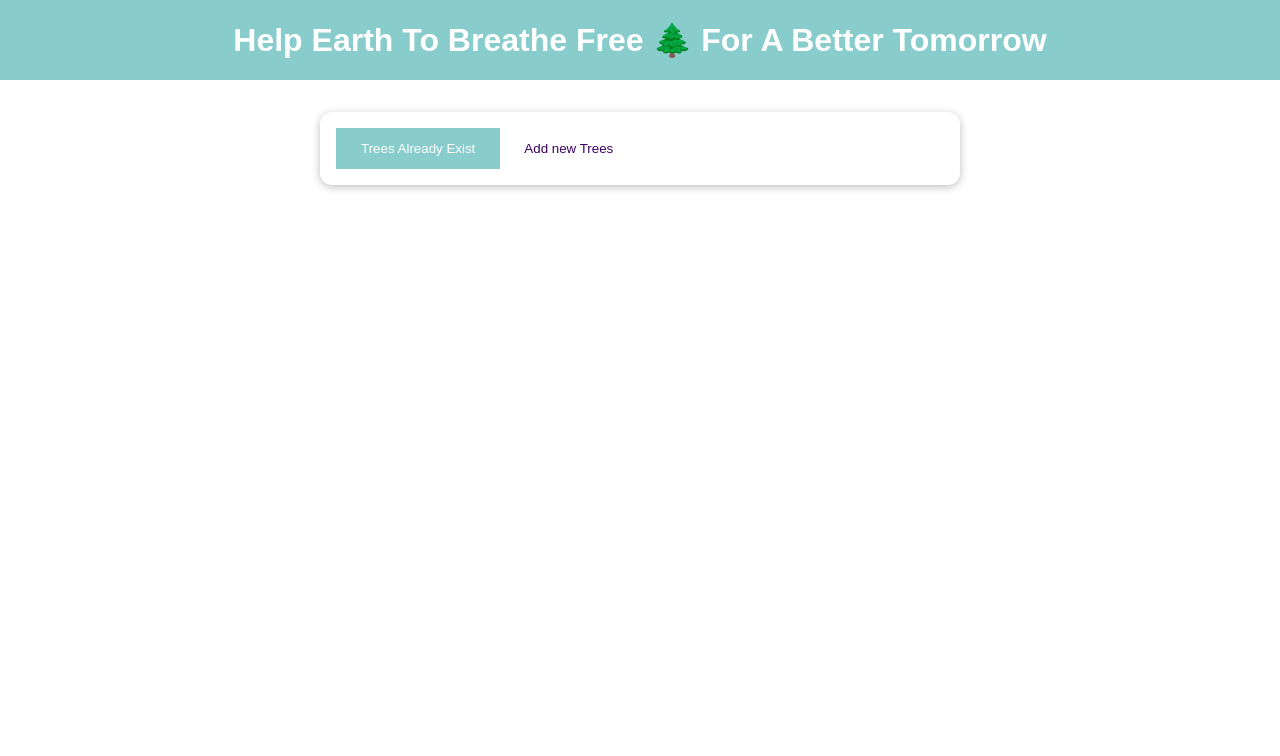
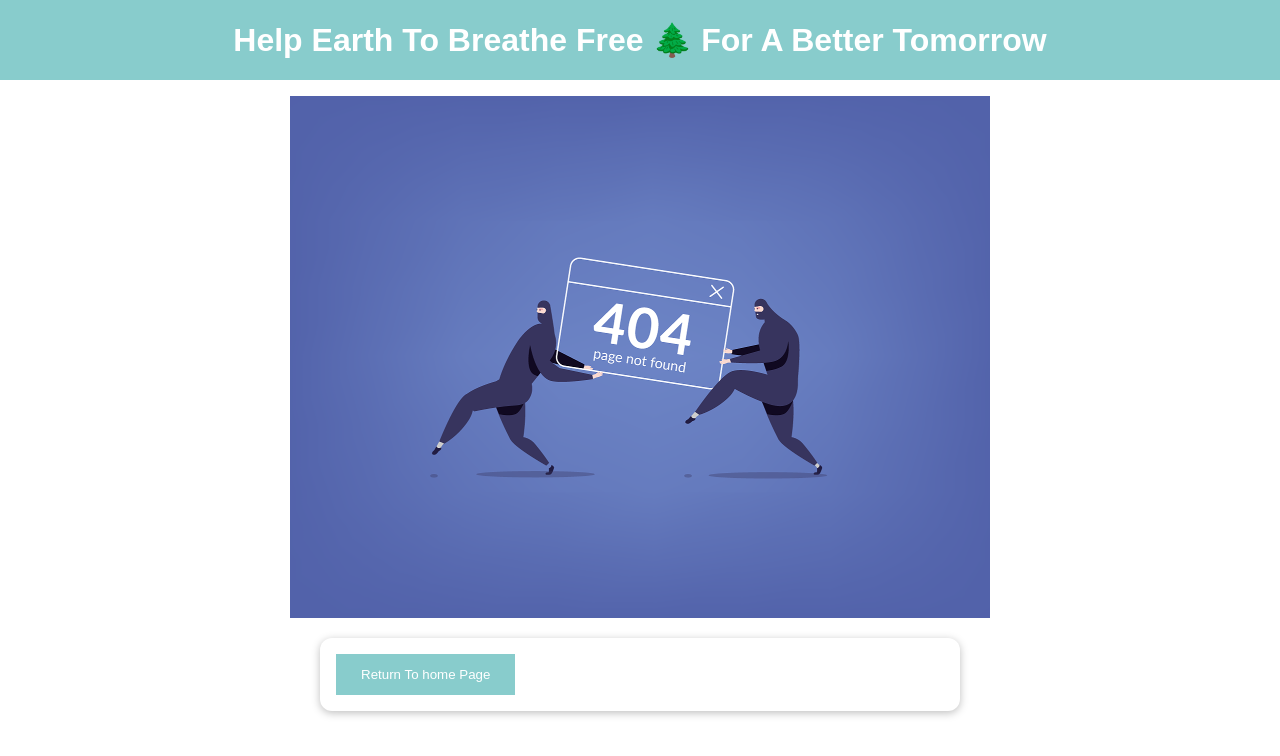
Before and after one commit to Ge6ben/Vue-Routing, a Vue app: page /404 in a window 1280 px wide. Shown: the top 756 px of the page. Built offline with nearby package versions, Linux system fonts and the light colour scheme; no server answers.

Commit message:
Implemnt not found page

```diff
--- a/package.json
+++ b/package.json
@@ -10,9 +10,10 @@
   "dependencies": {
     "core-js": "^3.6.5",
     "firebase": "^9.6.0",
+    "router": "^1.3.6",
     "uuid": "^8.3.2",
     "vue": "^3.0.0",
-    "vue-router": "^4.0.0-0"
+    "vue-router": "^4.0.12"
   },
   "devDependencies": {
     "@vue/cli-plugin-babel": "~4.5.0",
--- a/src/App.vue
+++ b/src/App.vue
@@ -2,17 +2,21 @@
   <main>
 
    <TheHeader />
-    <the-tree></the-tree>
+    <!-- <the-tree></the-tree> -->
+    <router-view></router-view>
+    <!-- <not-found></not-found> -->
    </main>
 </template>
 
 <script>
-import TheTree from './components/treeFiles/TheTrees.vue';
+// import TheTree from './components/treeFiles/TheTrees.vue';
 import TheHeader from './components/layouts/TheNav.vue';
+// import notFound from './components/UI/NotFoundPage.vue'
 export default {
   components:{
-    TheTree,
-    TheHeader
+    // TheTree,
+    TheHeader,
+    // notFound
 
   }
 }
--- /dev/null
+++ b/src/components/UI/NotFoundPage.vue
@@ -0,0 +1,43 @@
+<template>
+<div>
+<img :src="notFoundImage">
+
+</div>
+
+     <base-card>
+            <base-button  class="btn">Return To home Page</base-button>
+</base-card>
+</template>
+
+<script>
+import notFound from '../../assests/notfound.png'
+import BaseCard from '../UI/BaseCard.vue';
+import BaseButton from '../UI/BaseButton.vue'
+
+export default {
+    components:{
+        BaseCard,
+        BaseButton
+    },
+    data(){
+return{
+    notFoundImage:notFound
+}
+    }
+}
+</script>
+
+
+<style scoped>
+div{
+
+    width: 700px;
+    margin: 1em auto;
+}
+img{
+    width: 100%;
+}
+.btn{
+    margin: 0 auto;
+}
+</style>
--- a/src/main.js
+++ b/src/main.js
@@ -1,9 +1,27 @@
 import { createApp } from 'vue';
-
+import {createRouter,createWebHistory} from 'vue-router'
 // import firebase from 'firebase/compat/app'
 // import  initializeApp from 'firebase/app';
+// import TreesContainer from './components/treeFiles/TreesContainer';
+import NotFoundPage from './components/UI/NotFoundPage'
 
 import App from './App.vue';
+import TheTrees from './components/treeFiles/TheTrees.vue';
+
+
+const router = createRouter({
+    history:createWebHistory(),
+    routes:[
+
+        {
+            path:'/',component:TheTrees
+        }
+        ,{
+
+            path:'/404' , component:NotFoundPage
+        }
+    ]
+})
 
 // Import the functions you need from the SDKs you need
 // import { initializeApp } from "firebase/compat/app";
@@ -26,7 +44,7 @@ import App from './App.vue';
 
 // console.log(firebase)
 const app = createApp(App);
-
+app.use(router)
 // firebase.initializeApp(firebaseConfig);
 
 app.mount('#app');
```
Also changed, not shown: src/assests/notfound.png (added), 1 other file (tests, documents, lock files or other folders).
